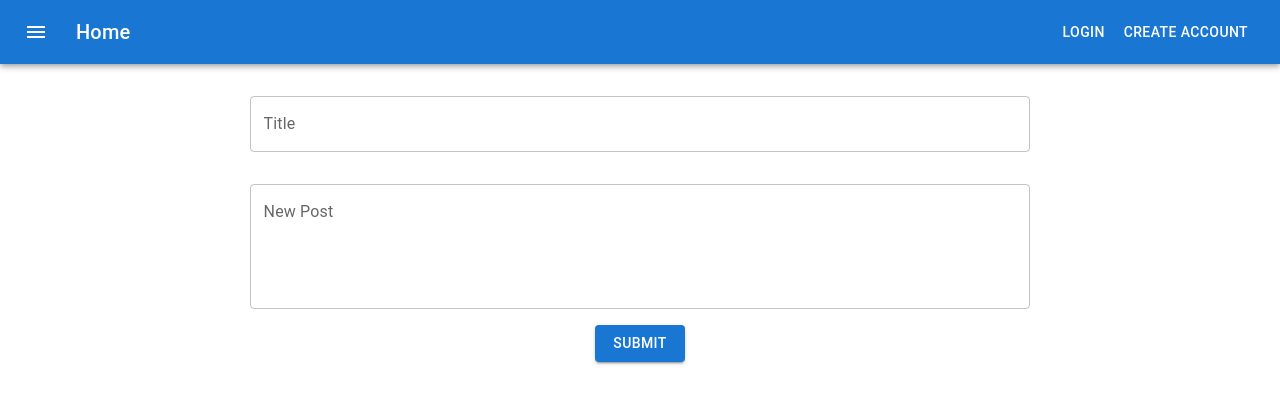
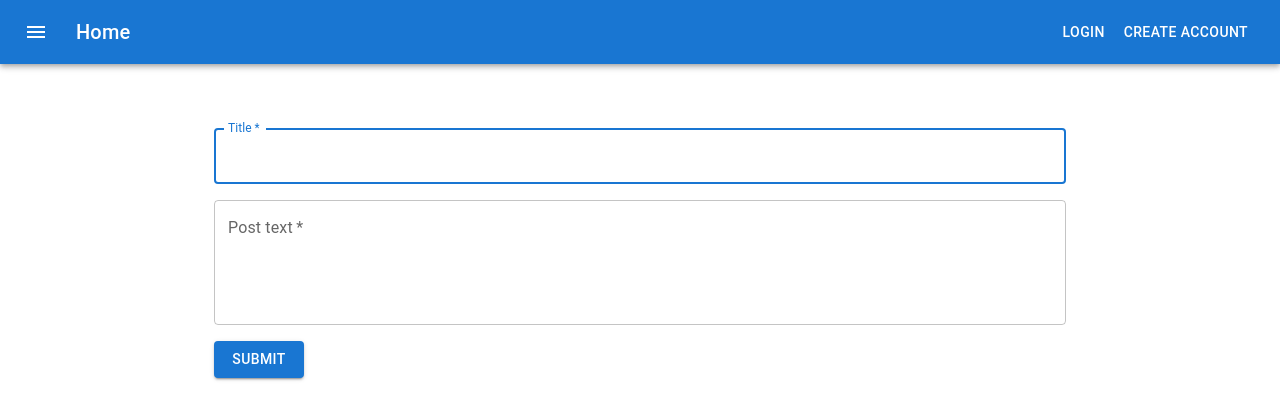
Before and after one commit to connk95/blog-frontend, a React (Vite) app: page /posts/new in a window 1280 px wide. Shown: the top 420 px of the page. Built offline with nearby package versions, Linux system fonts and the light colour scheme.

Commit message:
add post method

```diff
--- a/src/App.tsx
+++ b/src/App.tsx
@@ -8,8 +8,17 @@ import { Container } from "@mui/material";
 import { SignUp } from "./pages/SignUpPage";
 import { Login } from "./pages/LoginPage";
 import { NewPost } from "./pages/NewPost";
+import { useEffect } from "react";
+import { useAppDispatch } from "./redux/hooks";
+import { setLoggedInUser } from "./redux/auth/auth.actions";
 
 const App = () => {
+  const dispatch = useAppDispatch();
+
+  useEffect(() => {
+    dispatch(setLoggedInUser());
+  }, [dispatch]);
+
   return (
     // uses React Router v6
     <Router>
--- a/src/components/header.tsx
+++ b/src/components/header.tsx
@@ -46,7 +46,7 @@ export const ButtonAppBar = (): JSX.Element => {
               Home
             </Link>
           </Typography>
-          {auth.loggedInUser.user ? (
+          {auth.loggedInUser.access_token ? (
             <>
               <Typography sx={{ mr: 4 }}>
                 Welcome back {auth.loggedInUser.user.username}!
--- a/src/pages/NewPost.tsx
+++ b/src/pages/NewPost.tsx
@@ -7,38 +7,106 @@ import {
   CircularProgress,
   TextField,
   Button,
+  Box,
+  Container,
 } from "@mui/material";
+import { createTheme, ThemeProvider } from "@mui/material/styles";
+import { useNavigate } from "react-router";
+import { SubmitHandler, useForm } from "react-hook-form";
+import { Post } from "../redux/post/post.type";
+import { newPost } from "../redux/post/post.actions";
+
+const defaultTheme = createTheme();
 
 export const NewPost = (): JSX.Element => {
+  const dispatch = useAppDispatch();
+  const navigate = useNavigate();
   const posts = useSelector((state: RootState) => state.posts);
-  const dispatch = useAppDispatch;
+  const {
+    register,
+    handleSubmit,
+    formState: { errors },
+  } = useForm<Post>();
+
+  const onSubmit: SubmitHandler<Post> = async (data) => {
+    await dispatch(newPost(data));
+    console.log(data);
+    navigate("/");
+  };
 
   return (
-    <Grid container flexDirection="column" alignItems="center">
+    <ThemeProvider theme={defaultTheme}>
+      <Container component="main" maxWidth="md">
         {posts.loading ? (
           <CircularProgress />
         ) : (
-        <Grid container direction={"column"} sx={{ alignItems: "center" }}>
+          <Box
+            sx={{
+              marginTop: 8,
+              display: "flex",
+              flexDirection: "column",
+              alignItems: "center",
+            }}
+            component="form"
+            onSubmit={handleSubmit(onSubmit)}
+            noValidate
+          >
+            <Grid container spacing={2}>
+              <Grid item xs={12}>
                 <TextField
-            id="outlined-basic"
+                  {...register("title", {
+                    required: "Title is required",
+                    minLength: {
+                      value: 3,
+                      message: "Title must be at least 3 characters long",
+                    },
+                  })}
+                  id="title"
                   label="Title"
+                  name="title"
                   variant="outlined"
-            sx={{ m: 2, width: "61vw" }}
+                  required
+                  fullWidth
+                  autoFocus
                 />
+                {errors.title && (
+                  <Typography variant="caption" color="error">
+                    {errors.title.message}
+                  </Typography>
+                )}
+              </Grid>
+              <Grid item xs={12}>
                 <TextField
-            id="outlined-multiline-static"
-            label="New Post"
+                  {...register("text", {
+                    required: "Post body is required",
+                    maxLength: {
+                      value: 240,
+                      message: "Posts cannot exceed 240 characters in length",
+                    },
+                  })}
+                  id="text"
+                  label="Post text"
+                  name="text"
                   multiline
+                  required
+                  fullWidth
                   rows={4}
-            sx={{ m: 2, width: "61vw" }}
                 />
-          <Grid item sx={{ alignItems: "flex-end" }}>
-            <Button variant="contained" sx={{ width: 90, mx: 2 }}>
+                {errors.text && (
+                  <Typography variant="caption" color="error">
+                    {errors.text.message}
+                  </Typography>
+                )}
+              </Grid>
+              <Grid item xs={2}>
+                <Button type="submit" variant="contained" sx={{ width: 90 }}>
                   Submit
                 </Button>
               </Grid>
             </Grid>
+          </Box>
         )}
-    </Grid>
+      </Container>
+    </ThemeProvider>
   );
 };
--- a/src/pages/PostPage.tsx
+++ b/src/pages/PostPage.tsx
@@ -7,6 +7,8 @@ import {
   CircularProgress,
   TextField,
   Button,
+  Container,
+  Box,
 } from "@mui/material";
 import { useSelector } from "react-redux";
 
@@ -27,12 +29,24 @@ export const PostPage = (): JSX.Element => {
   }, [dispatch, id]);
 
   return (
-    <Grid container flexDirection="column" alignItems="center">
+    <Container component="main" maxWidth="md">
       {posts.loading ? (
         <CircularProgress />
       ) : posts.singlePost.title ? (
-        <Grid item>
-          <Card sx={{ p: 1, m: 2, width: "60vw" }}>
+        <Box
+          sx={{
+            marginTop: 8,
+            display: "flex",
+            flexDirection: "column",
+            alignItems: "center",
+          }}
+          component="form"
+          // onSubmit={handleSubmit(onSubmit)}
+          noValidate
+        >
+          <Grid container spacing={2}>
+            <Grid item xs={12}>
+              <Card>
                 <CardContent>
                   <Typography sx={{ fontWeight: "bold" }}>
                     {posts.singlePost.title}
@@ -45,8 +59,10 @@ export const PostPage = (): JSX.Element => {
                   <Typography>by {posts.singlePost.user.username}</Typography>
                 </CardContent>
               </Card>
-          {posts.singlePost.comments.length > 0 ? (
-            <Card sx={{ p: 1, m: 2, width: "60vw " }}>
+            </Grid>
+            {posts.singlePost.comments ? (
+              <Grid item>
+                <Card>
                   {posts.singlePost.comments.map((comment) => (
                     <CardContent key={comment.id}>
                       <Typography>{comment.text}</Typography>;
@@ -58,27 +74,31 @@ export const PostPage = (): JSX.Element => {
                     </CardContent>
                   ))}
                 </Card>
+              </Grid>
             ) : (
-            <Typography sx={{ mx: 2.5 }}>
-              Be the first to leave a comment!
-            </Typography>
+              <Typography>Be the first to leave a comment!</Typography>
             )}
-          <Grid container direction={"column"} sx={{ alignItems: "flex-end" }}>
+            <Grid item xs={12}>
               <TextField
-              id="outlined-basic"
+                id="comment"
                 label="Comment"
                 variant="outlined"
-              sx={{ m: 2, width: "61vw" }}
+                fullWidth
               />
-            <Button variant="contained" sx={{ width: 90, mx: 2 }}>
+              <Button
+                type="submit"
+                variant="contained"
+                sx={{ width: 90, mt: 2 }}
+              >
                 Submit
               </Button>
             </Grid>
           </Grid>
+        </Box>
       ) : (
         <Typography>Post not found</Typography>
       )}
-    </Grid>
+    </Container>
   );
 };
 
--- a/src/redux/auth/auth.actions.ts
+++ b/src/redux/auth/auth.actions.ts
@@ -11,6 +11,7 @@ export const userLogin = createAsyncThunk(
         username,
         password,
       });
+      localStorage.setItem("loggedInUser", JSON.stringify(res.data));
       console.log(res.data);
       return res.data;
     } catch (error) {
@@ -20,9 +21,23 @@ export const userLogin = createAsyncThunk(
   }
 );
 
+export const setLoggedInUser = createAsyncThunk(
+  "auth/setLoggedInUser",
+  async () => {
+    const user = localStorage.getItem("loggedInUser");
+    if (user) {
+      const loggedInUser = JSON.parse(user);
+      return loggedInUser;
+    } else {
+      return;
+    }
+  }
+);
+
 export const userLogout = createAsyncThunk(
   "auth/userLogout",
   async ({ username, password }: UserLoginData) => {
+    localStorage.removeItem("loggedInUser");
     try {
       const res = await axios.post("http://localhost:3000/auth/logout", {
         username,
--- a/src/redux/auth/auth.slice.ts
+++ b/src/redux/auth/auth.slice.ts
@@ -1,5 +1,10 @@
 import { createSlice, PayloadAction } from "@reduxjs/toolkit";
-import { userLogin, createUser, userLogout } from "./auth.actions";
+import {
+  userLogin,
+  createUser,
+  userLogout,
+  setLoggedInUser,
+} from "./auth.actions";
 import { User } from "../user/user.type";
 import { AuthState, NewUser, LoggedInUser } from "./auth.type";
 
@@ -22,7 +27,6 @@ const authSlice = createSlice({
         state.newUser = <User>{};
         state.error = "";
         state.loading = false;
-        console.log(state.loggedInUser);
       }
     );
     builder.addCase(userLogin.pending, (state) => {
@@ -74,6 +78,17 @@ const authSlice = createSlice({
       state.error = action.error.message || "Could not create user";
       state.loading = false;
     });
+    builder.addCase(
+      setLoggedInUser.fulfilled,
+      (state, action: PayloadAction<LoggedInUser>) => {
+        console.log("test auth slice loggedInUser");
+        console.log(action.payload);
+        state.loggedInUser = action.payload || <LoggedInUser>{};
+        state.newUser = <User>{};
+        state.error = "";
+        state.loading = false;
+      }
+    );
   },
 });
 
--- a/src/redux/post/post.actions.ts
+++ b/src/redux/post/post.actions.ts
@@ -1,5 +1,6 @@
 import { createAsyncThunk } from "@reduxjs/toolkit";
 import axios from "axios";
+import { Post } from "./post.type";
 
 export const fetchSinglePost = createAsyncThunk(
   "posts/fetchSinglePost",
@@ -14,7 +15,20 @@ export const fetchPosts = createAsyncThunk("posts/fetchAllPosts", async () => {
   return res.data;
 });
 
-export const newPost = createAsyncThunk("posts/newPost", async (data) => {
-  const res = await axios.post("http://localhost:3000/posts", { data });
-  return res;
-});
+export const newPost = createAsyncThunk(
+  "posts/newPost",
+  async ({ title, text }: Post) => {
+    const user = localStorage.getItem("loggedInUser");
+    if (user) {
+      const loggedInUser = JSON.parse(user);
+      const res = await axios.post("http://localhost:3000/posts", {
+        title,
+        text,
+        user: loggedInUser.user,
+      });
+      return res;
+    } else {
+      return;
+    }
+  }
+);
--- a/src/redux/post/post.type.ts
+++ b/src/redux/post/post.type.ts
@@ -3,12 +3,12 @@ import { User } from "../user/user.type";
 import { Comment } from "./comment.type";
 
 export interface Post extends baseMongooseType {
-  id: string;
+  // id: string;
   title: string;
   text: string;
   user: User;
-  likes: User[];
-  comments: Comment[];
+  likes?: User[];
+  comments?: Comment[];
 }
 
 export interface PostState extends baseState {
```
Also changed, not shown: src/pages/LoginPage.tsx (+3 -5 lines). Lines whose indentation alone changed are shown as unchanged.
